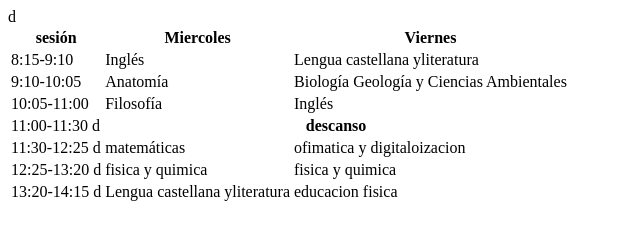
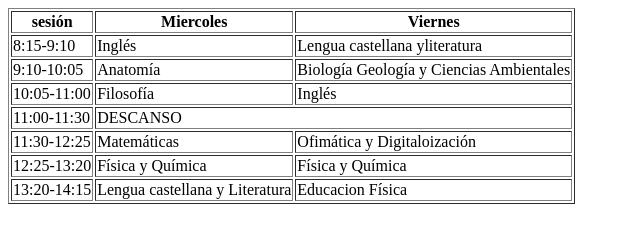
Before and after one commit to ZamoRaquel/DYP-WEB, a plain HTML site: page horario.html in a window 1280 px wide. Shown: the whole page, without its empty margins (0-640 px from the left). Drawn offline with Linux system fonts and the light colour scheme.

Commit message:
Update horario.html

```diff
--- a/horario.html
+++ b/horario.html
@@ -7,8 +7,10 @@
 <body>
 
  <table>
+<table border=1>
+
         <tr>
-            <th> sesión </th>d</th>
+            <th> sesión </th>
             <th> Miercoles </th>
             <th> Viernes </th>
         </tr>
@@ -28,23 +30,23 @@
             <td>Inglés</td>
         </tr>
         <tr>
-            <td> 11:00-11:30 </th>d</th>
-            <th colspan="2">descanso</th>
+            <td> 11:00-11:30 </td>
+            <td colspan="2">DESCANSO</td>
         </tr>
         <tr>
-            <td> 11:30-12:25 </th>d</th>
-            <td> matemáticas </th>
-            <td> ofimatica y digitaloizacion </th>
+            <td> 11:30-12:25 </td>
+            <td> Matemáticas </td>
+            <td> Ofimática y Digitaloización </td>
         </tr>
         <tr>
-            <td> 12:25-13:20 </th>d</th>
-            <td> fisica y quimica </th>
-            <td> fisica y quimica </th>
+            <td> 12:25-13:20 </td>
+            <td> Física y Química </td>
+            <td> Física y Química </td>
         </tr>
         <tr>
-            <td> 13:20-14:15 </th>d</th>
-            <td> Lengua castellana yliteratura </th>
-            <td> educacion fisica </th>
+            <td> 13:20-14:15 </td>
+            <td> Lengua castellana y Literatura </td>
+            <td> Educacion Física </td>
         </tr>
     </table>
 
```
